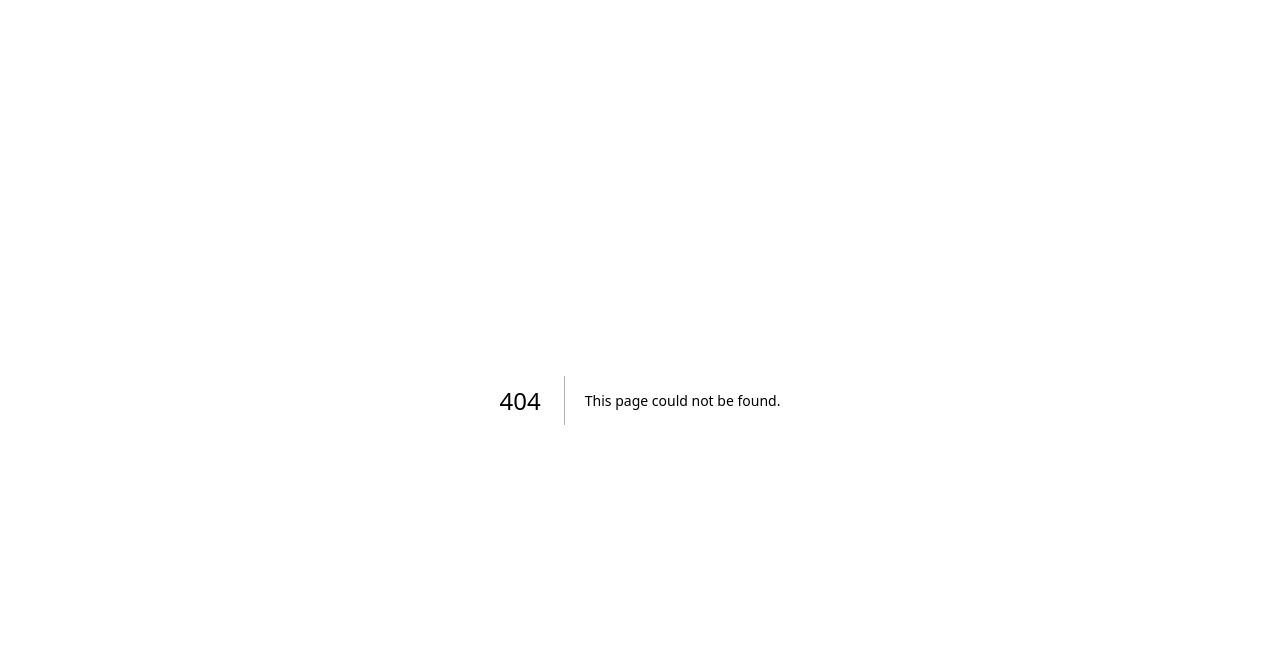
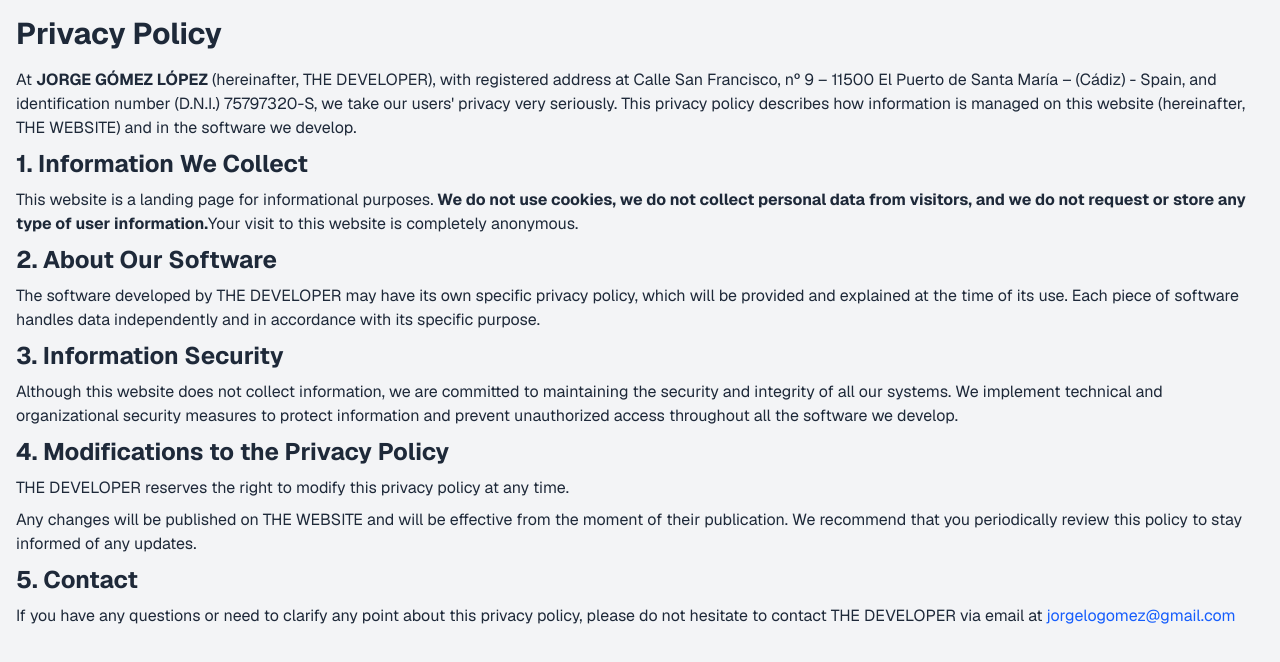
Before and after one commit to JorgeGolo/mittsforcode-landing, a Next.js app: page /privacy-policy in a window 1280 px wide. Before the commit this address had no page. Shown: the top 662 px of the page. Built offline with nearby package versions, Linux system fonts and the light colour scheme.

Commit message:
new pol global

```diff
--- a/src/app/page.tsx
+++ b/src/app/page.tsx
@@ -12,7 +12,7 @@ export default function LandingPage() {
         />
         <h1 className="text-4xl font-bold mb-4">Mitts For Code</h1>
         <p className="text-xl text-gray-300 mb-8">
-          A web to show apps made by Mitts For Code
+          A web to show proyects coded with mitts
         </p>
         <div className="flex justify-center space-x-4 mb-4">
           <a
@@ -59,6 +59,16 @@ export default function LandingPage() {
           </div>
         </div>
       </div>
+      <footer className="mt-12 text-center text-sm text-gray-500">
+        <p>
+          &copy; {new Date().getFullYear()} Mitts For Code. All Rights Reserved.
+        </p>
+        <p className="mt-2">
+          <a href="/privacy-policy" className="hover:underline">
+            Privacy Policy
+          </a>
+        </p>
+      </footer>
     </main>
   )
 }
--- /dev/null
+++ b/src/app/privacy-policy/page.tsx
@@ -0,0 +1,73 @@
+'use client'
+
+import React from 'react'
+
+export default function PrivacyPrincipal() {
+  return (
+    <main className="w-full flex flex-col min-h-screen bg-gray-100 p-4 font-sans">
+      <div className="text-gray-800">
+        <h1 className="text-3xl font-bold mb-4">Privacy Policy</h1>
+        <p className="mb-2">
+          At <strong>JORGE GÓMEZ LÓPEZ</strong> (hereinafter, THE DEVELOPER),
+          with registered address at Calle San Francisco, nº 9 – 11500 El Puerto
+          de Santa María – (Cádiz) - Spain, and identification number (D.N.I.)
+          75797320-S, we take our users' privacy very seriously. This privacy
+          policy describes how information is managed on this website
+          (hereinafter, THE WEBSITE) and in the software we develop.
+        </p>
+
+        <h2 className="text-2xl font-bold mb-2">1. Information We Collect</h2>
+        <p className="mb-2">
+          This website is a landing page for informational purposes.
+          <strong>
+            {' '}
+            We do not use cookies, we do not collect personal data from
+            visitors, and we do not request or store any type of user
+            information.
+          </strong>
+          Your visit to this website is completely anonymous.
+        </p>
+
+        <h2 className="text-2xl font-bold mb-2">2. About Our Software</h2>
+        <p className="mb-2">
+          The software developed by THE DEVELOPER may have its own specific
+          privacy policy, which will be provided and explained at the time of
+          its use. Each piece of software handles data independently and in
+          accordance with its specific purpose.
+        </p>
+
+        <h2 className="text-2xl font-bold mb-2">3. Information Security</h2>
+        <p className="mb-2">
+          Although this website does not collect information, we are committed
+          to maintaining the security and integrity of all our systems. We
+          implement technical and organizational security measures to protect
+          information and prevent unauthorized access throughout all the
+          software we develop.
+        </p>
+
+        <h2 className="text-2xl font-bold mb-2">
+          4. Modifications to the Privacy Policy
+        </h2>
+        <p className="mb-2">
+          THE DEVELOPER reserves the right to modify this privacy policy at any
+          time.
+        </p>
+        <p className="mb-2">
+          Any changes will be published on THE WEBSITE and will be effective
+          from the moment of their publication. We recommend that you
+          periodically review this policy to stay informed of any updates.
+        </p>
+
+        <h2 className="text-2xl font-bold mb-2">5. Contact</h2>
+        <p className="mb-2">
+          If you have any questions or need to clarify any point about this
+          privacy policy, please do not hesitate to contact THE DEVELOPER via
+          email at{' '}
+          <a href="mailto:jorgelogomez@gmail.com" className="text-blue-600">
+            jorgelogomez@gmail.com
+          </a>
+        </p>
+      </div>
+    </main>
+  )
+}
```
